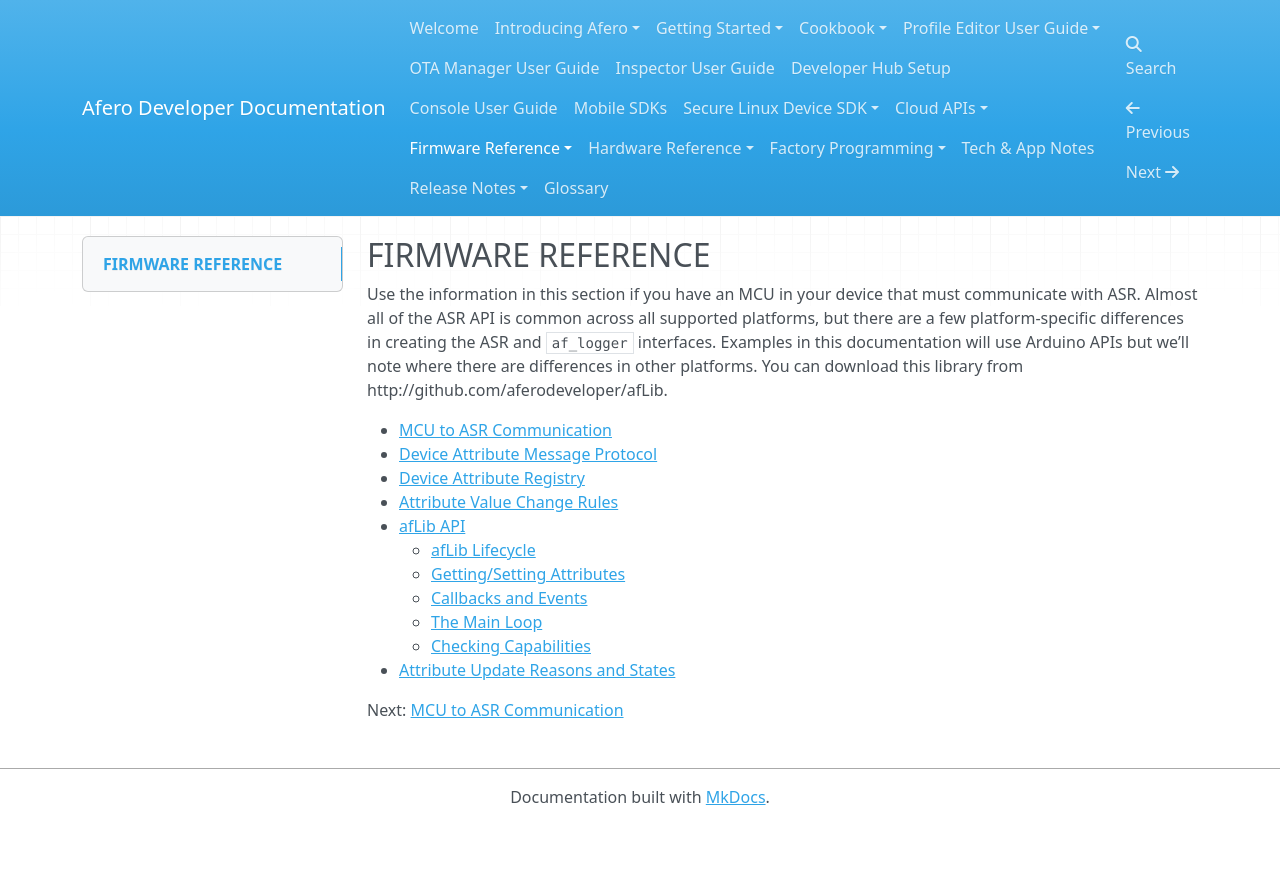
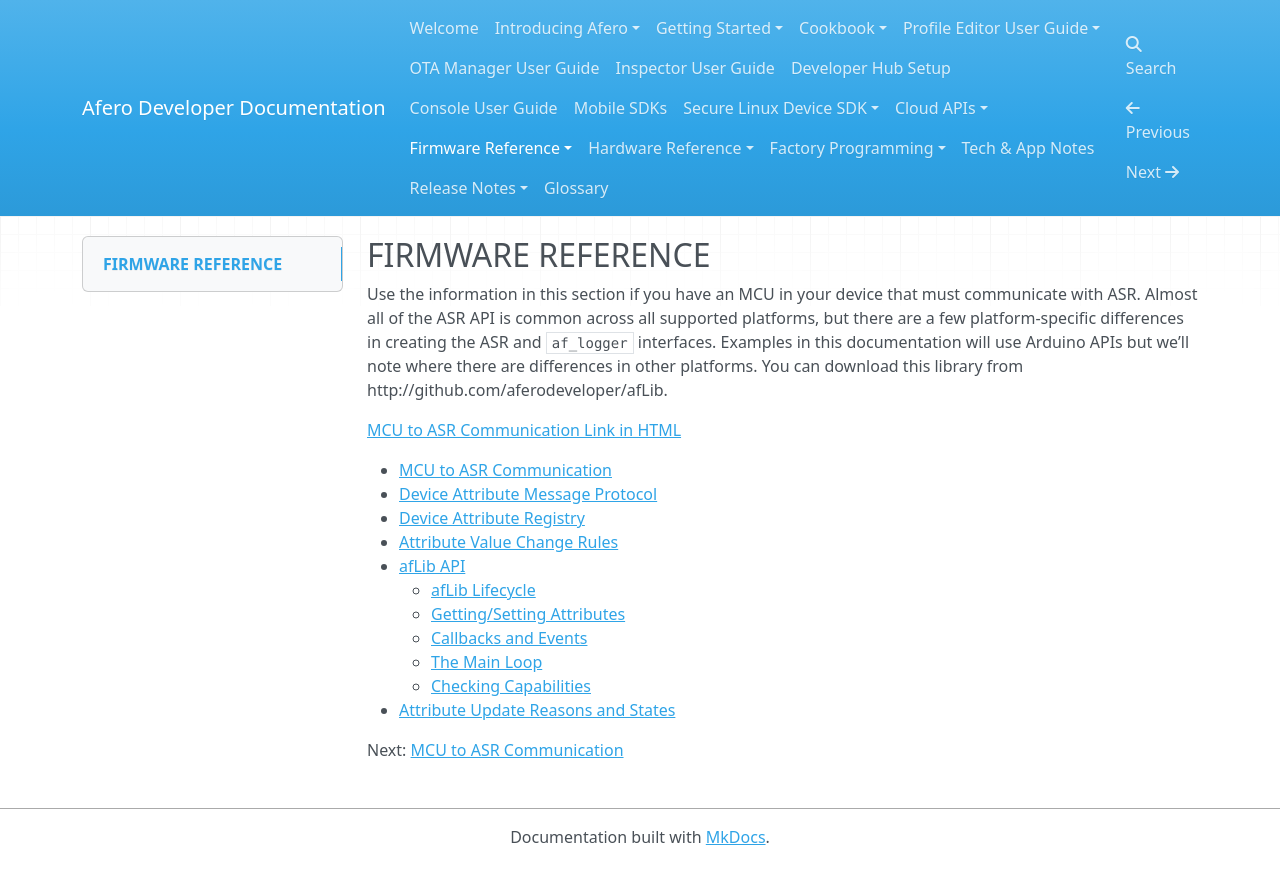
Before and after one commit to cdevshub/afero-devdocs, an MkDocs documentation site: the page built from docs/FW-API.md, in a window 1280 px wide. Shown: the top 884 px of the page. Built offline with MkDocs 1.6.1, drawn with Linux system fonts in a browser that asks for light colours; nearby versions of some CDN libraries.

Commit message:
Using html for relative links
one with relative, one absolute

```diff
--- a/docs/FW-API.md
+++ b/docs/FW-API.md
@@ -2,8 +2,10 @@
 
 Use the information in this section if you have an MCU in your device that must communicate with ASR. Almost all of the ASR API is common across all supported platforms, but there are a few platform-specific differences in creating the ASR and `af_logger` interfaces. Examples in this documentation will use Arduino APIs but we’ll note where there are differences in other platforms. You can download this library from http://github.com/aferodeveloper/afLib.
 
-- [MCU to ASR Communication](/en/latest/MCUtoHachi)
-- [Device Attribute Message Protocol](en/latest/AttrMsgProtocol)
+<a href="MCUtoHachi.html">MCU to ASR Communication Link in HTML</a>
+
+- [MCU to ASR Communication](https://afero-devdocs.readthedocs.io/en/latest/MCUtoHachi)
+- [Device Attribute Message Protocol](https://afero-devdocs.readthedocs.io/en/latest/AttrMsgProtocol)
 - [Device Attribute Registry](/AttrRegistry)
 - [Attribute Value Change Rules](/AttrChangeRules)
 - [afLib API](/API-afLib)
```
